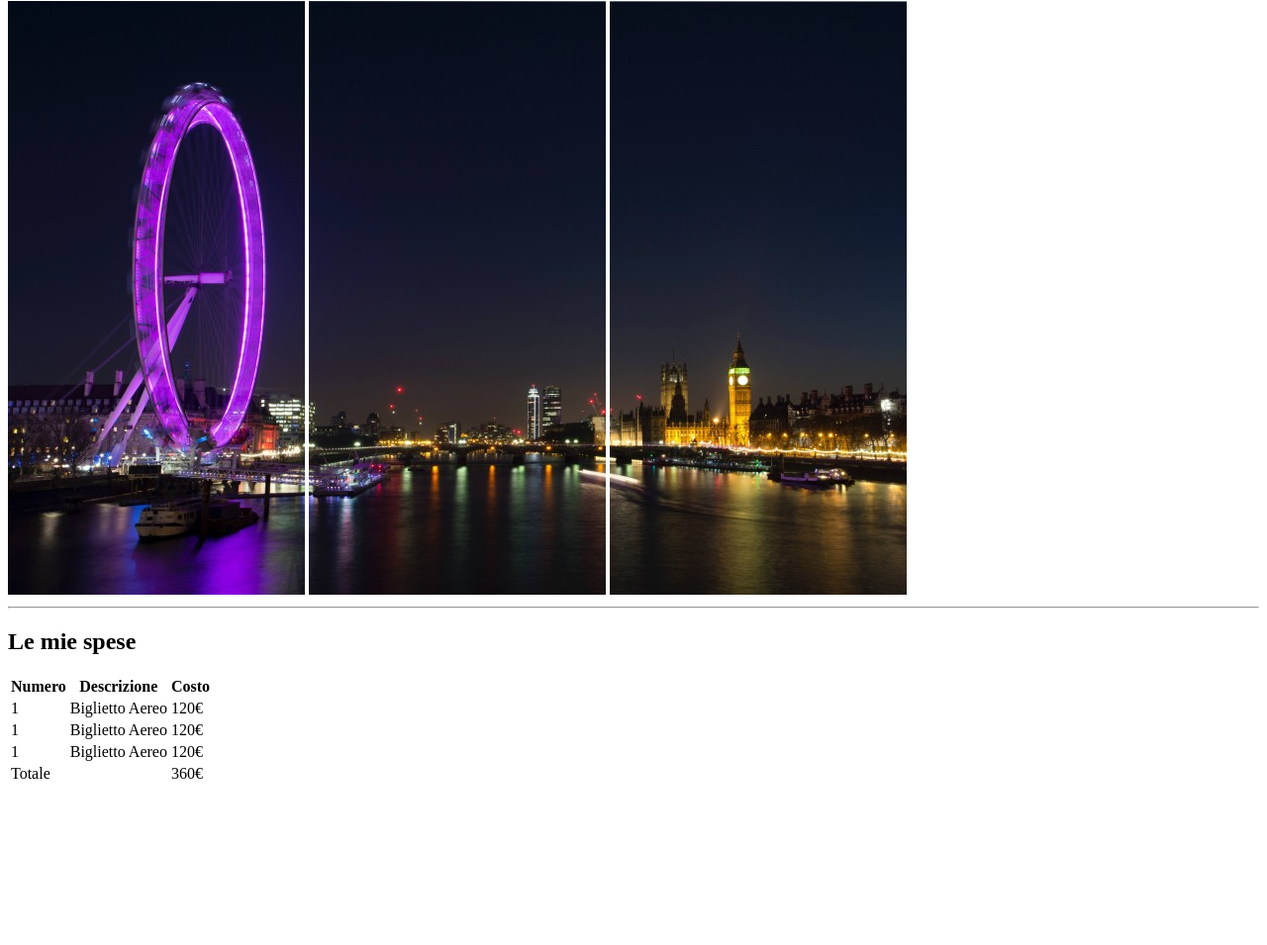
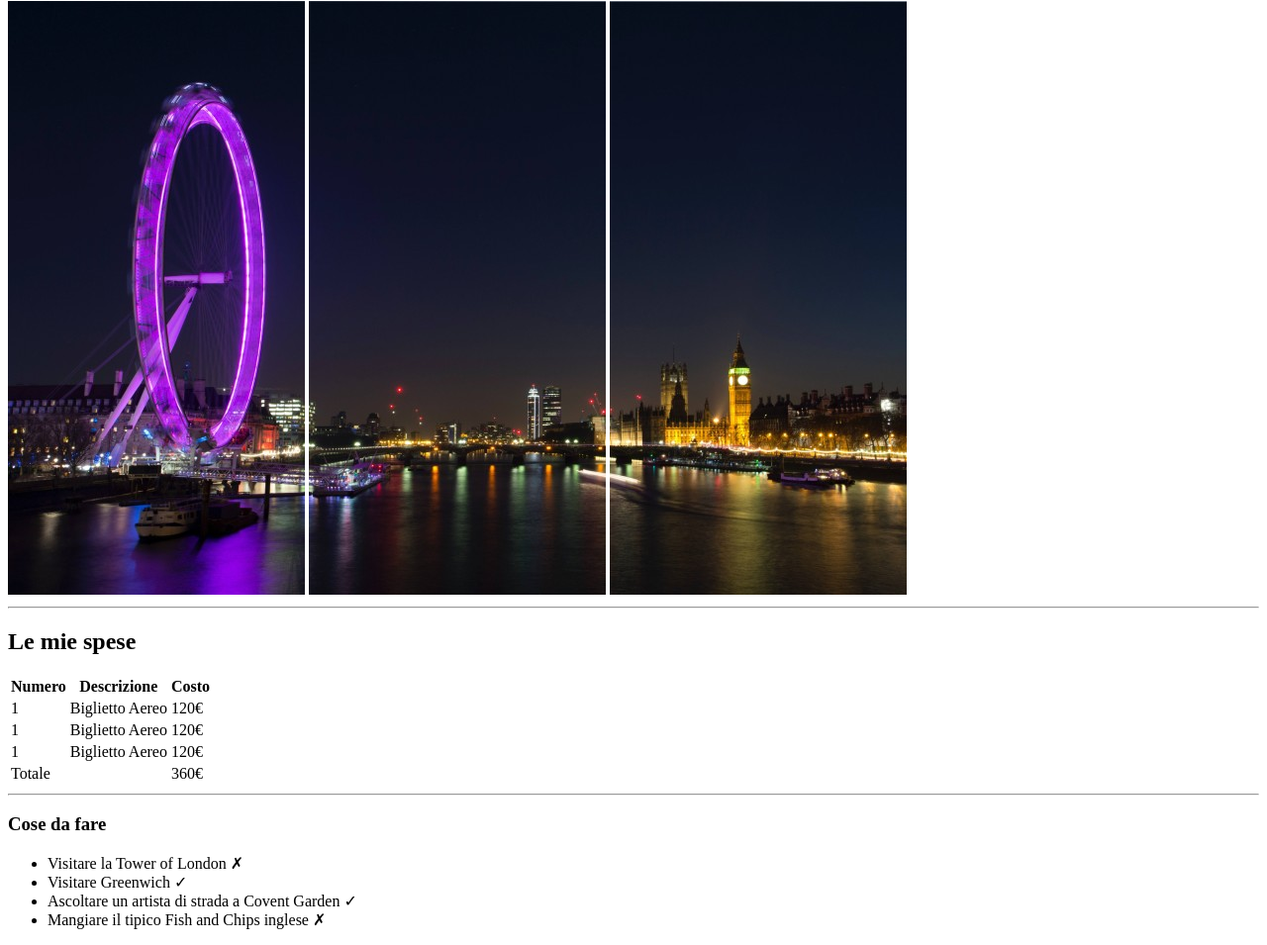
Before and after one commit to cioby09/html-london-trip, a plain HTML site: page index.html in a window 1280 px wide. Shown: the part 79-1034 px from the top of the page at 99% size. Before the commit the page ends 881 px from the top, so only its background shows below. Drawn offline with Linux system fonts and the light colour scheme.

Commit message:
Add second section: title and unordered list

```diff
--- a/index.html
+++ b/index.html
@@ -77,6 +77,25 @@
             <!-- /Table -->
         </section>
         <!-- /First section -->
+
+        <hr>
+
+        <!-- Second section -->
+        <section>
+            <!-- Title -->
+            <h3>Cose da fare</h3>
+            <!-- /Title -->
+
+            <!-- Unordered list -->
+            <ul>
+                <li>Visitare la Tower of London &cross;</li>
+                <li>Visitare Greenwich &check;</li>
+                <li>Ascoltare un artista di strada a Covent Garden &check;</li>
+                <li>Mangiare il tipico Fish and Chips inglese &cross;</li>
+            </ul>
+            <!-- /Unordered list -->
+        </section>
+        <!-- /Second section -->
     </main>
     <!-- /Main -->
 
```
